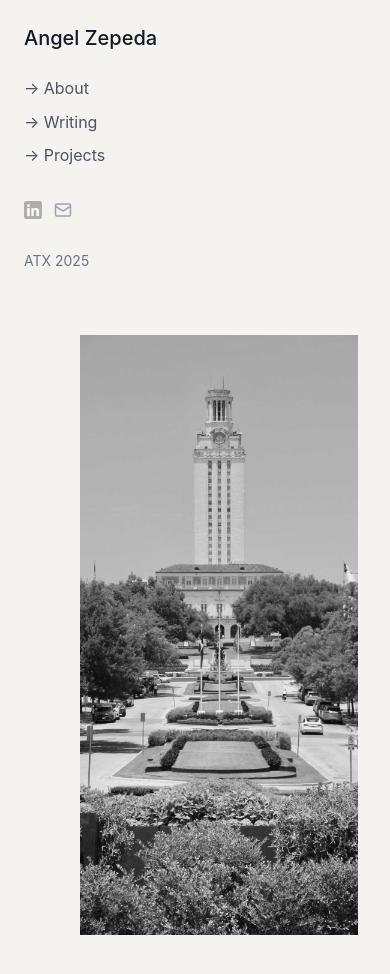
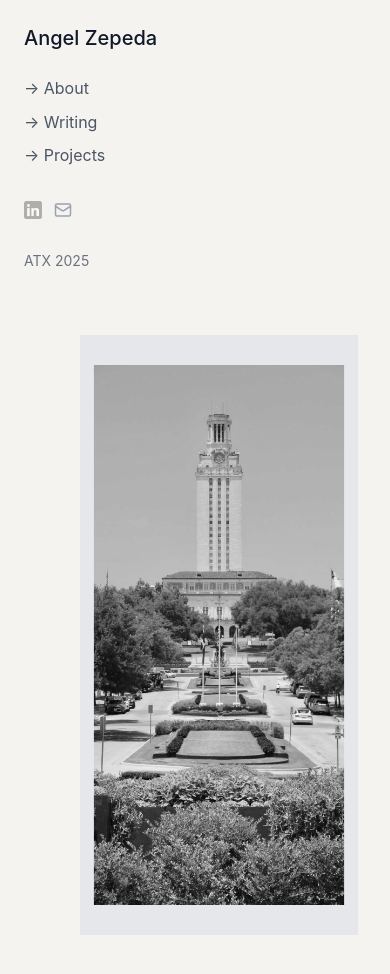
Before and after one commit to tenshir00/site-1, a React (Vite) app: page / in a window 390 px wide. Shown: the top 974 px of the page. Built offline with nearby package versions, Linux system fonts and the light colour scheme; no server answers; a web font is replaced by a local one.

Commit message:
Update tower image positioning and responsive behavior

```diff
--- a/src/App.tsx
+++ b/src/App.tsx
@@ -67,7 +67,7 @@ useEffect(() => {
         <img
           src="/tower.jpg"
           alt="UT Austin Tower"
-          className="block lg:hidden w-full h-full object-cover object-top grayscale group-hover:grayscale-0 transition-all duration-500 group-hover:scale-105"
+          className="block lg:hidden w-full h-full object-cover grayscale group-hover:grayscale-0 transition-all duration-500 group-hover:scale-105 md:object-[center_-178px] max-md:object-center max-md:scale-90"
         />
       </div>
     </div>
```
